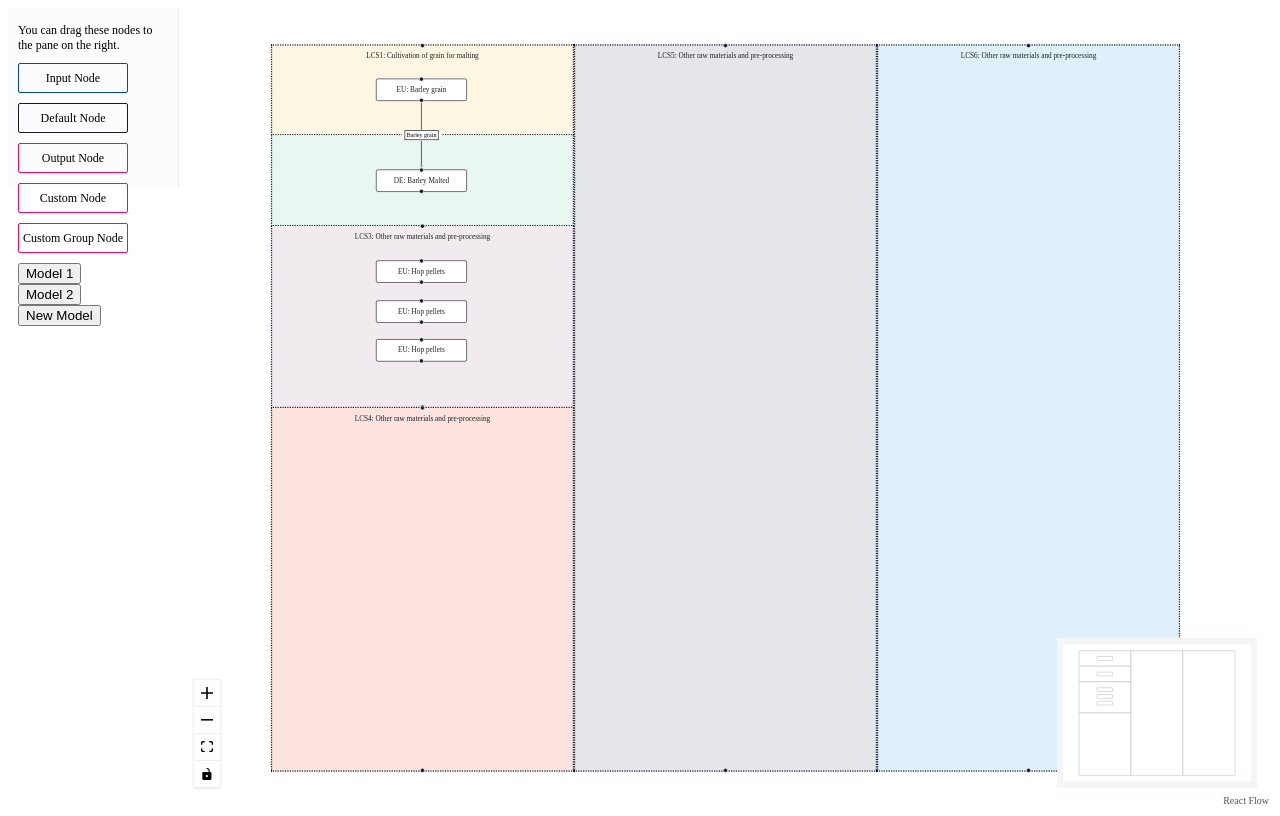
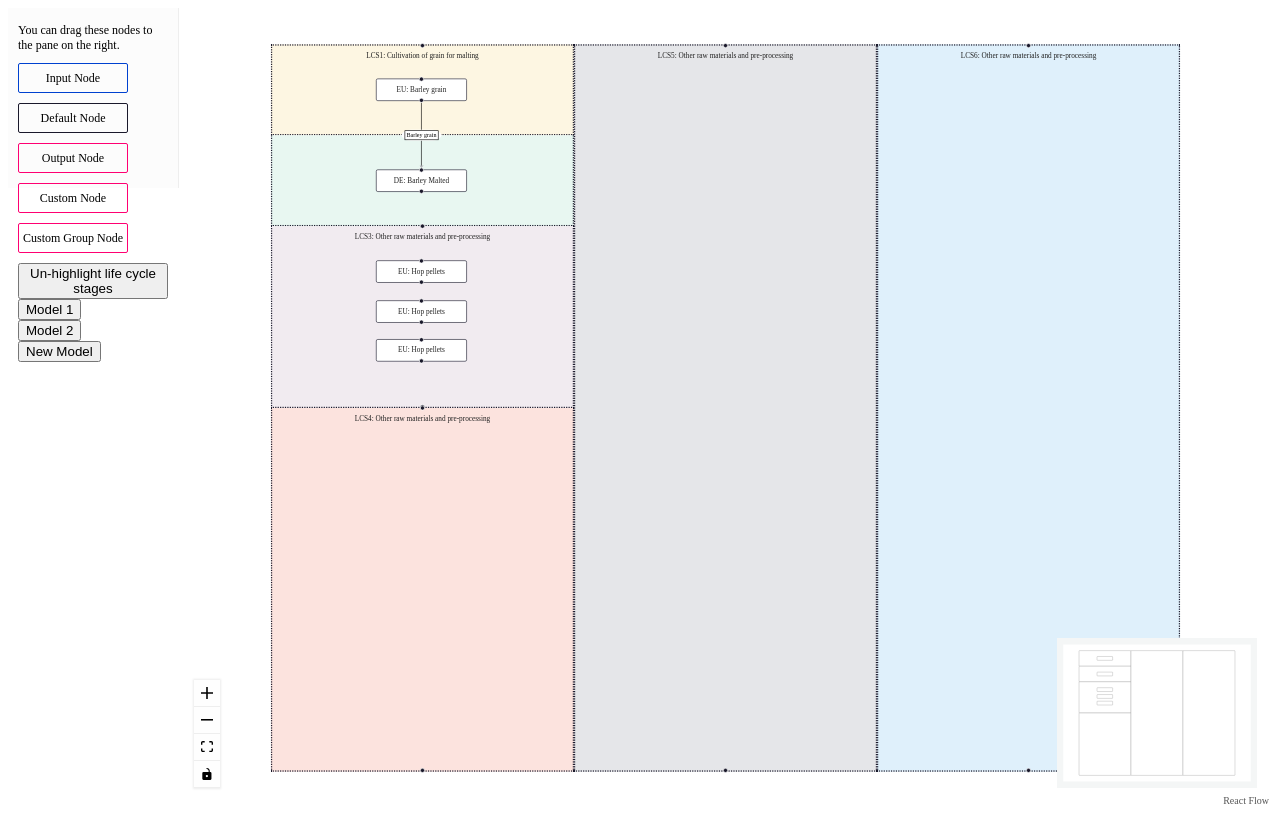
Before and after one commit to yovogi/reactflow-poc, a React (Create React App) app: page / in a window 1280 px wide. Built offline with nearby package versions, Linux system fonts and the light colour scheme.

Commit message:
add highlight life cycles functionality

```diff
--- a/src/App.js
+++ b/src/App.js
@@ -34,6 +34,7 @@ const NestedFlow = () => {
   const [height, setHeight] = useState(100);
   const [color, setColor] = useState("#FF0000");
   const [isDraggable, setIsDraggable] = useState(true);
+  const [isHighlight, setHiglight] = useState(true);
 
   const selectedNode = nodes?.find((n) => n.selected === true);
 
@@ -44,8 +45,6 @@ const NestedFlow = () => {
       console.log(nodes);
       console.log(edges);
     }, 2000);
-
-    console.log(isDraggable);
 
     setNodes((nds) =>
       nds.map((node) => {
@@ -71,6 +70,15 @@ const NestedFlow = () => {
       })
     );
 
+    setNodes((nds) =>
+      nds.map((node) => {
+        node.style = {
+          ...node.style,
+        };
+        return node;
+      })
+    );
+
     return () => {
       clearInterval(timer);
     };
@@ -84,6 +92,8 @@ const NestedFlow = () => {
     height,
     color,
     isDraggable,
+    isHighlight,
+    setHiglight,
   ]);
 
   const onConnect = useCallback((connection) => {
@@ -168,10 +178,38 @@ const NestedFlow = () => {
     }
   };
 
+  const onHighlight = () => {
+    if (isHighlight) {
+      setNodes(
+        nodes.map((node) => {
+          if (node.style.backgroundColor) {
+            node.data.backgroundColor = node.style.backgroundColor;
+            node.style.backgroundColor = "#ffffff";
+          }
+          return node;
+        })
+      );
+      setHiglight(false);
+    } else {
+      setNodes(
+        nodes.map((node) => {
+          node.style.backgroundColor = node.data.backgroundColor;
+          return node;
+        })
+      );
+      setHiglight(true);
+    }
+  };
+
   return (
     <div>
       <div style={{ height: 800 }} className="dndflow">
-        <Sidebar setNodes={setNodes} setEdges={setEdges} />
+        <Sidebar
+          setNodes={setNodes}
+          setEdges={setEdges}
+          onHighlight={onHighlight}
+          isHighlight={isHighlight}
+        />
         <ReactFlowProvider>
           <div className="reactflow-wrapper" ref={reactFlowWrapper}>
             <ReactFlow
@@ -220,6 +258,7 @@ const NestedFlow = () => {
                 onChange={(evt) => {
                   setColor(evt.target.value);
                   selectedNode.style.backgroundColor = evt.target.value;
+                  selectedNode.data.bgColor = evt.target.value;
                 }}
               />
               <p>Type: {selectedNode?.type}</p>
--- a/src/CustomGroupNode.css
+++ b/src/CustomGroupNode.css
@@ -3,10 +3,6 @@
     height: inherit;
     min-width: 100px;
     min-height: 100px;
-    /* background: #FFBC97; */
-    /* position: re lative; */
     border: dotted 1px;
     box-sizing: border-box;
-    /* position: relative !important;
-    z-index: -1 !important; */
   }
--- a/src/CustomGroupNode.js
+++ b/src/CustomGroupNode.js
@@ -5,7 +5,9 @@ import "./CustomGroupNode.css";
 function CustomGroupNode({ data }) {
   return (
     <div className="container">
-      <h1 style={{ marginLeft: "50px" }}>{data.label}</h1>
+      <div className="background">
+        <h1 style={{ marginLeft: "50px" }}>{data.label}</h1>
+      </div>
     </div>
   );
 }
--- a/src/Sidebar.js
+++ b/src/Sidebar.js
@@ -2,7 +2,7 @@ import React from "react";
 import { edgesData, nodesData } from "./initial-elements";
 import { edgesData2, nodesData2 } from "./data2";
 
-const Sidebar = ({ setNodes, setEdges }) => {
+const Sidebar = ({ setNodes, setEdges, onHighlight, isHighlight }) => {
   const onDragStart = (event, nodeType) => {
     event.dataTransfer.setData("application/reactflow", nodeType);
     event.dataTransfer.effectAllowed = "move";
@@ -49,6 +49,11 @@ const Sidebar = ({ setNodes, setEdges }) => {
         Custom Group Node
       </div>
       <div>
+        <button onClick={() => onHighlight()}>
+          {isHighlight
+            ? "Un-highlight life cycle stages"
+            : "Highlight life cycle stages"}
+        </button>
         <button
           onClick={() => {
             setNodes(nodesData);
```
